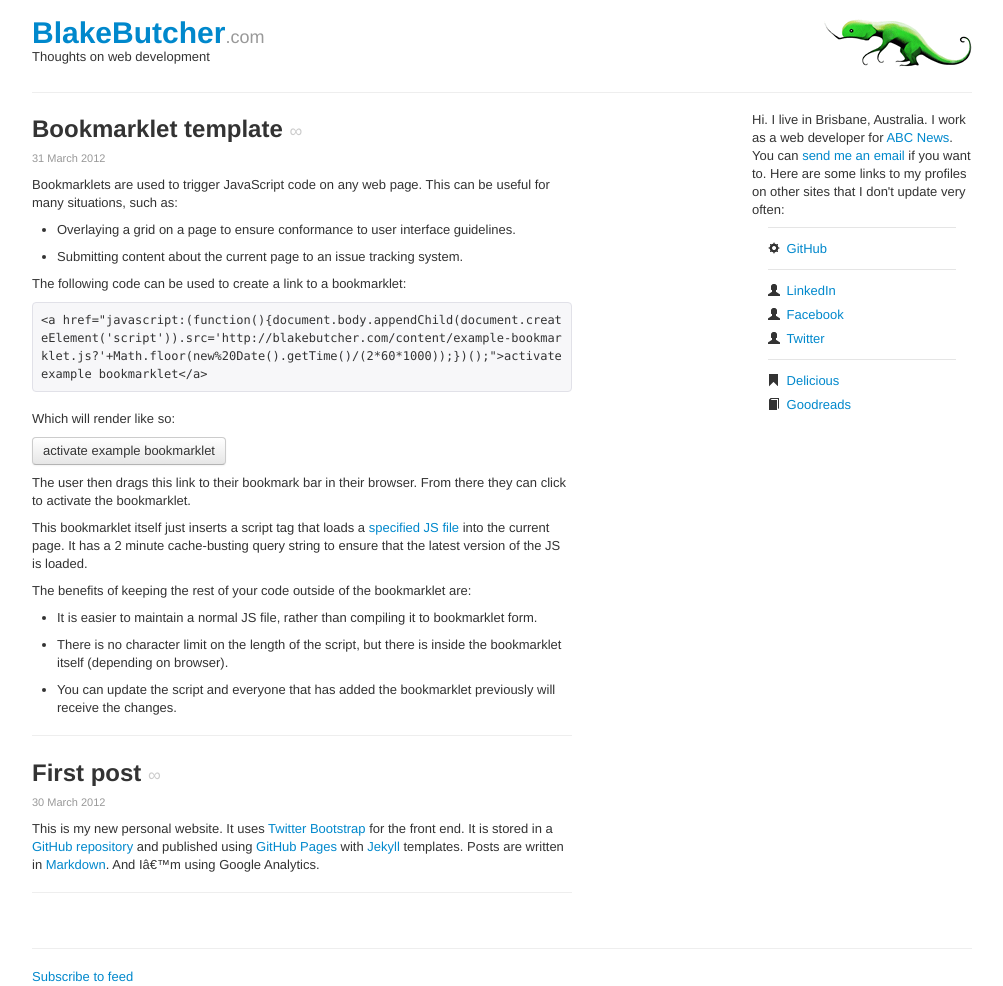
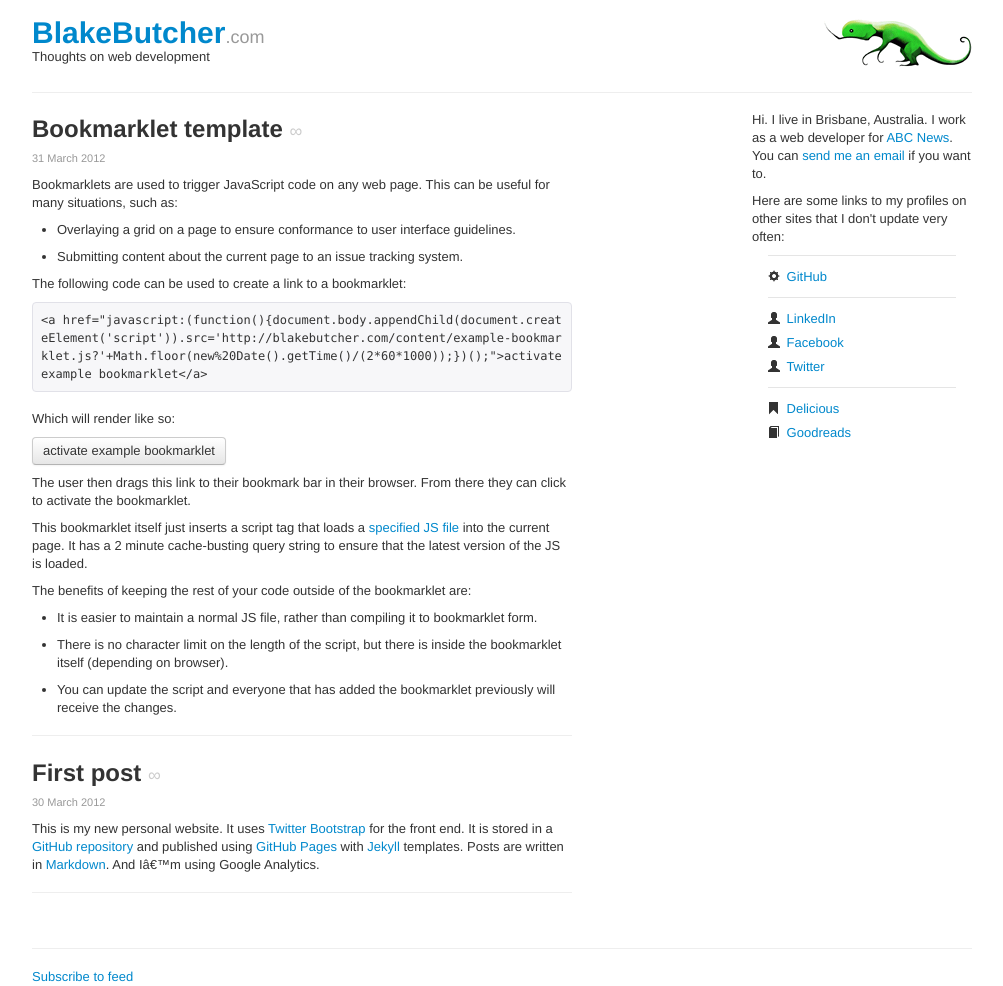
Before and after one commit to blakebutcher/blakebutcher.github.com, a Jekyll site: the page built from index.html, in a window 1280 px wide. Shown: the whole page, without its empty margins (138-1141 px from the left). Built offline with Jekyll 4.4.1, drawn with Linux system fonts in a browser that asks for light colours; nearby versions of some CDN libraries; the list of posts is cut into pages by our own code; part of the change alters nothing that is shown.

Commit message:
Switching back to html include

```diff
--- /dev/null
+++ b/_includes/sidebar.html
@@ -0,0 +1,3 @@
+<p>Hi. I live in Brisbane, Australia. I work as a web developer for <a href="http://www.abc.net.au/news/">ABC News</a>. You can <a href="mailto:blake.butcher+blakebutcher.com@gmail.com">send me an email</a> if you want to.</p>
+<p>Here are some links to my profiles on other sites that I don't update very often:</p>
+{% include sidebar-nav.html %}
--- a/_includes/sidebar.md
+++ /dev/null
@@ -1,5 +0,0 @@
-Hi. I live in Brisbane, Australia. I work as a web developer for <a href="http://www.abc.net.au/news/">ABC News</a>. You can <a href="mailto:blake.butcher+blakebutcher.com@gmail.com">send me an email</a> if you want to.
-
-Here are some links to my profiles on other sites that I don't update very often:
-
-{% include sidebar-nav.html %}
--- a/_layouts/default+sidebar.html
+++ b/_layouts/default+sidebar.html
@@ -10,6 +10,6 @@ layout: default
 		</div>
 	</div>
 	<div class="span3">
-		{% include sidebar.md %}
+		{% include sidebar.html %}
 	</div>
 </div>
```
